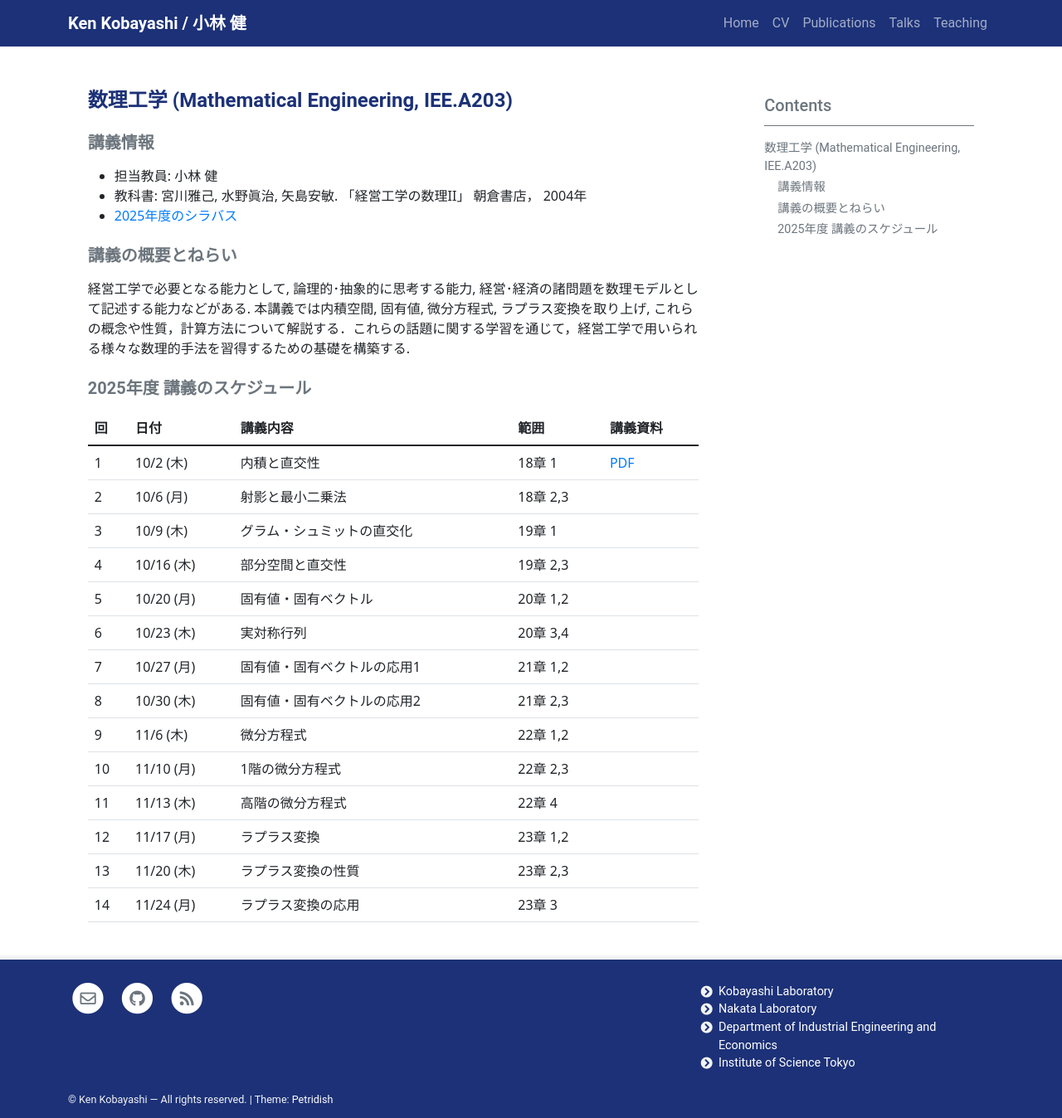
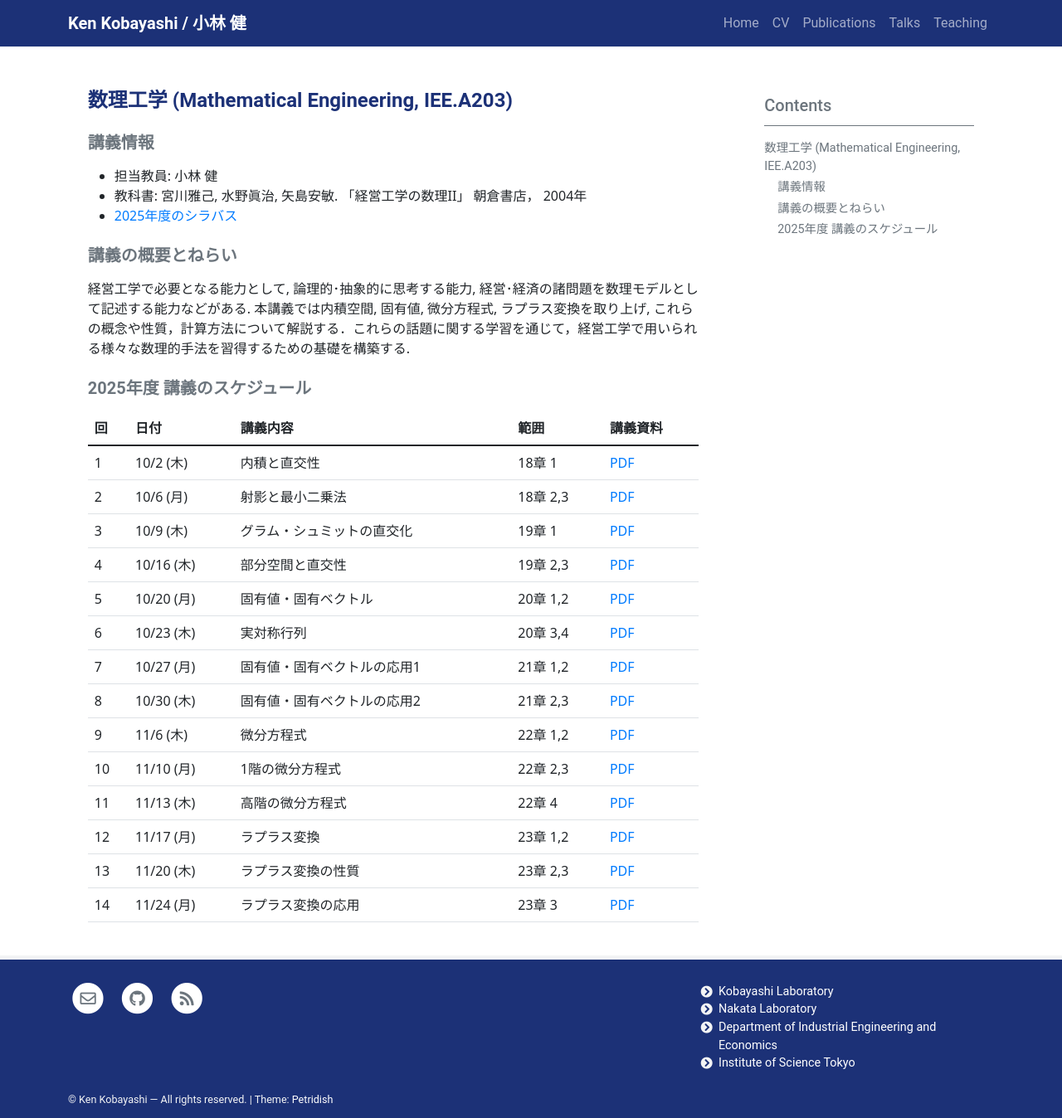
Before and after one commit to KenKoba2119/KenKoba2119.github.io, a Jekyll site: the page built from pages/teaching/iee-a203.md, in a window 1280 px wide. Shown: the whole page at 83% size. Built offline with Jekyll 4.4.1, drawn with Linux system fonts in a browser that asks for light colours.

Commit message:
update teaching

```diff
--- a/pages/teaching/iee-a203.md
+++ b/pages/teaching/iee-a203.md
@@ -22,16 +22,16 @@
 | 回  | 日付       | 講義内容                   | 範囲      | 講義資料|
 |-----|-----|---|-----|-----|
 | 1   | 10/2 (木)  | 内積と直交性               | 18章 1    | [PDF](slides/math-eng/slide01.pdf) |
-| 2   | 10/6 (月)  | 射影と最小二乗法           | 18章 2,3  |
-| 3   | 10/9 (木)  | グラム・シュミットの直交化 | 19章 1    |
-| 4   | 10/16 (木) | 部分空間と直交性           | 19章 2,3  |
-| 5   | 10/20 (月) | 固有値・固有ベクトル       | 20章 1,2  |
-| 6   | 10/23 (木) | 実対称行列                 | 20章 3,4  |
-| 7   | 10/27 (月) | 固有値・固有ベクトルの応用1| 21章 1,2  |
-| 8   | 10/30 (木) | 固有値・固有ベクトルの応用2| 21章 2,3  |
-| 9   | 11/6 (木)  | 微分方程式                 | 22章 1,2  |
-| 10  | 11/10 (月) | 1階の微分方程式            | 22章 2,3  |
-| 11  | 11/13 (木) | 高階の微分方程式           | 22章 4    |
-| 12  | 11/17 (月) | ラプラス変換               | 23章 1,2  |
-| 13  | 11/20 (木) | ラプラス変換の性質         | 23章 2,3  |
-| 14  | 11/24 (月) | ラプラス変換の応用         | 23章 3    |
+| 2   | 10/6 (月)  | 射影と最小二乗法           | 18章 2,3  | [PDF](slides/math-eng/slide02.pdf) |
+| 3   | 10/9 (木)  | グラム・シュミットの直交化 | 19章 1    | [PDF](slides/math-eng/slide03.pdf) |
+| 4   | 10/16 (木) | 部分空間と直交性           | 19章 2,3  | [PDF](slides/math-eng/slide04.pdf) |
+| 5   | 10/20 (月) | 固有値・固有ベクトル       | 20章 1,2  | [PDF](slides/math-eng/slide05.pdf) |
+| 6   | 10/23 (木) | 実対称行列                 | 20章 3,4  | [PDF](slides/math-eng/slide06.pdf) |
+| 7   | 10/27 (月) | 固有値・固有ベクトルの応用1| 21章 1,2  | [PDF](slides/math-eng/slide07.pdf) |
+| 8   | 10/30 (木) | 固有値・固有ベクトルの応用2| 21章 2,3  | [PDF](slides/math-eng/slide08.pdf) |
+| 9   | 11/6 (木)  | 微分方程式                 | 22章 1,2  | [PDF](slides/math-eng/slide09.pdf) |
+| 10  | 11/10 (月) | 1階の微分方程式            | 22章 2,3  | [PDF](slides/math-eng/slide10.pdf) |
+| 11  | 11/13 (木) | 高階の微分方程式           | 22章 4    | [PDF](slides/math-eng/slide11.pdf) |
+| 12  | 11/17 (月) | ラプラス変換               | 23章 1,2  | [PDF](slides/math-eng/slide12.pdf) |
+| 13  | 11/20 (木) | ラプラス変換の性質         | 23章 2,3  | [PDF](slides/math-eng/slide13.pdf) |
+| 14  | 11/24 (月) | ラプラス変換の応用         | 23章 3    | [PDF](slides/math-eng/slide14.pdf) |
```
